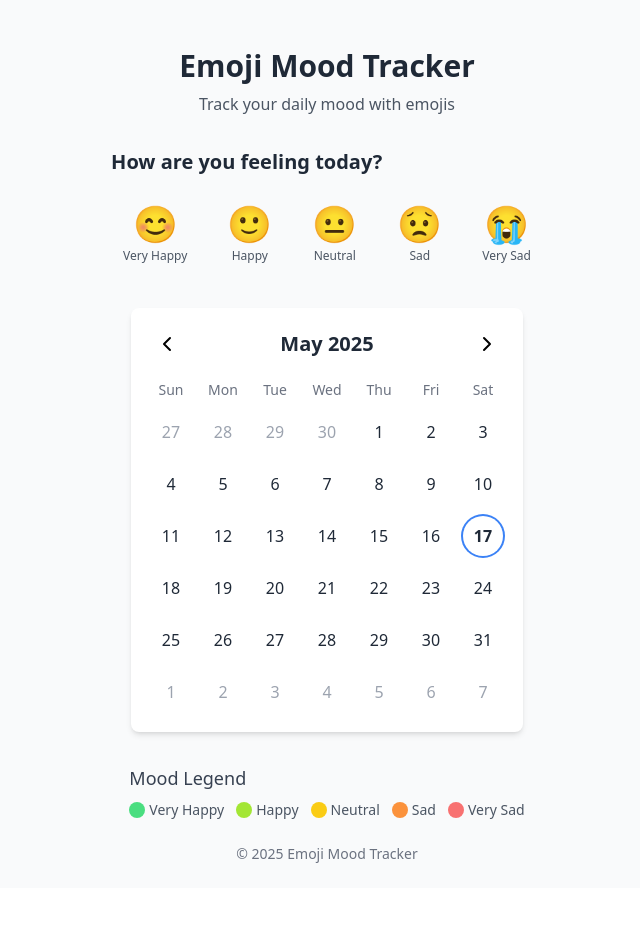
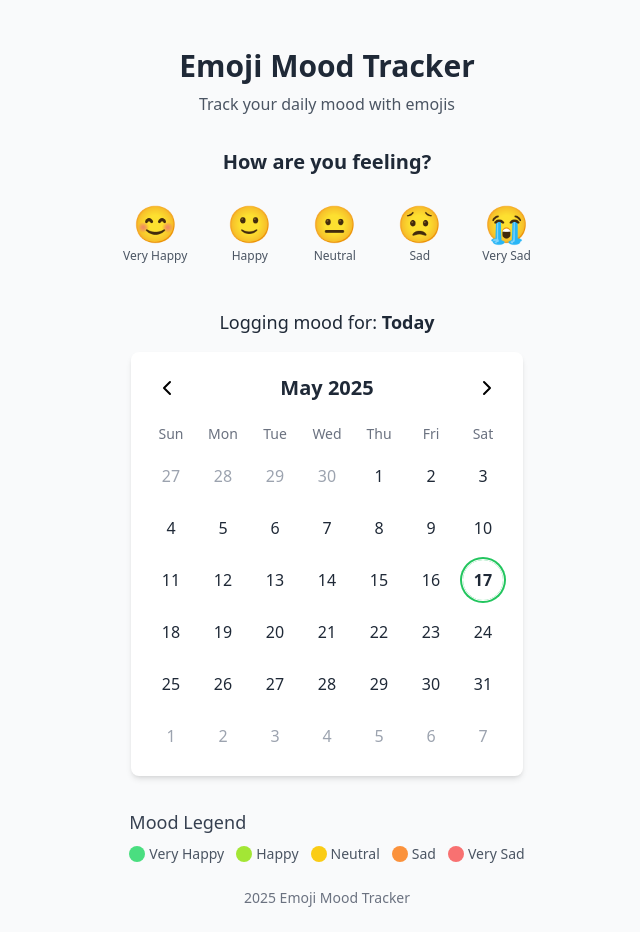
Before and after one commit to sonisumit7904/Emoji_Mood_Tracker, a React (Vite) app: page / in a window 1280 px wide. Shown: the whole page, without its empty margins (313-953 px from the left). Before the commit the page ends 888 px from the top, so only its background shows below. Built offline with nearby package versions, Linux system fonts and the light colour scheme.

Commit message:
fix: Text centering

```diff
--- a/src/App.tsx
+++ b/src/App.tsx
@@ -1,11 +1,11 @@
-import React, { useState, useEffect } from 'react';
-import Calendar from './components/Calendar';
-import EmojiSelector from './components/EmojiSelector';
-import MoodLegend from './components/MoodLegend';
-import Notification from './components/Notification';
-import { MoodEntries, MoodType } from './types/types';
-import { getTodayString } from './utils/dateUtils';
-import { getMoodEntries, saveMoodEntry } from './utils/localStorage';
+import React, { useState, useEffect } from "react";
+import Calendar from "./components/Calendar";
+import EmojiSelector from "./components/EmojiSelector";
+import MoodLegend from "./components/MoodLegend";
+import Notification from "./components/Notification";
+import { MoodEntries, MoodType } from "./types/types";
+import { getTodayString } from "./utils/dateUtils";
+import { getMoodEntries, saveMoodEntry } from "./utils/localStorage";
 
 function App() {
   // State for the current date
@@ -16,8 +16,9 @@ function App() {
   // State for mood entries
   const [moodEntries, setMoodEntries] = useState<MoodEntries>({});
 
-  // State for today's mood
+  // State for selected date for mood logging
   const todayString = getTodayString();
+  const [selectedDate, setSelectedDate] = useState<string>(todayString);
   const [selectedMood, setSelectedMood] = useState<MoodType | null>(null);
 
   // Notification state
@@ -27,40 +28,52 @@ function App() {
   useEffect(() => {
     const entries = getMoodEntries();
     setMoodEntries(entries);
-    setSelectedMood(entries[todayString] || null);
-  }, [todayString]);
+  }, []);
+
+  // Update selected mood when selected date changes
+  useEffect(() => {
+    const entries = getMoodEntries();
+    setSelectedMood(entries[selectedDate] || null);
+  }, [selectedDate]);
 
   // Handle mood selection
   const handleSelectMood = (mood: MoodType) => {
     // Save the mood entry
-    saveMoodEntry(todayString, mood);
+    saveMoodEntry(selectedDate, mood);
 
     // Update state
     setSelectedMood(mood);
-    setMoodEntries(prev => ({
+    setMoodEntries((prev) => ({
       ...prev,
-      [todayString]: mood
+      [selectedDate]: mood,
     }));
 
     // Show notification
-    setNotification('Mood saved for today!');
+    setNotification(
+      `Mood saved for ${selectedDate === todayString ? "today" : selectedDate}!`
+    );
+  };
+
+  // Handle date selection
+  const handleDateSelect = (dateString: string) => {
+    setSelectedDate(dateString);
   };
 
   // Handle month change
-  const handleChangeMonth = (direction: 'prev' | 'next') => {
-    if (direction === 'prev') {
+  const handleChangeMonth = (direction: "prev" | "next") => {
+    if (direction === "prev") {
       if (currentMonth === 0) {
         setCurrentMonth(11);
-        setCurrentYear(prev => prev - 1);
+        setCurrentYear((prev) => prev - 1);
       } else {
-        setCurrentMonth(prev => prev - 1);
+        setCurrentMonth((prev) => prev - 1);
       }
     } else {
       if (currentMonth === 11) {
         setCurrentMonth(0);
-        setCurrentYear(prev => prev + 1);
+        setCurrentYear((prev) => prev + 1);
       } else {
-        setCurrentMonth(prev => prev + 1);
+        setCurrentMonth((prev) => prev + 1);
       }
     }
   };
@@ -68,7 +81,9 @@ function App() {
   return (
     <div className="min-h-screen bg-gray-50 flex flex-col items-center justify-start pt-12 px-4">
       <header className="mb-8 text-center">
-        <h1 className="text-3xl font-bold text-gray-800 mb-2">Emoji Mood Tracker</h1>
+        <h1 className="text-3xl font-bold text-gray-800 mb-2">
+          Emoji Mood Tracker
+        </h1>
         <p className="text-gray-600">Track your daily mood with emojis</p>
       </header>
 
@@ -78,18 +93,29 @@ function App() {
           onSelectMood={handleSelectMood}
         />
 
+        <div className="mb-4 text-center">
+          <h3 className="text-lg font-medium text-gray-800">
+            Logging mood for:{" "}
+            <span className="font-bold">
+              {selectedDate === todayString ? "Today" : selectedDate}
+            </span>
+          </h3>
+        </div>
+
         <Calendar
           moodEntries={moodEntries}
           currentMonth={currentMonth}
           currentYear={currentYear}
           onChangeMonth={handleChangeMonth}
+          onDateSelect={handleDateSelect}
+          selectedDate={selectedDate}
         />
 
         <MoodLegend />
       </main>
 
       <footer className="mt-auto py-6 text-center text-gray-500 text-sm">
-        &copy; {new Date().getFullYear()} Emoji Mood Tracker
+        {new Date().getFullYear()} Emoji Mood Tracker
       </footer>
 
       <Notification message={notification} />
--- a/src/components/Calendar.tsx
+++ b/src/components/Calendar.tsx
@@ -15,13 +15,17 @@ interface CalendarProps {
   currentMonth: number;
   currentYear: number;
   onChangeMonth: (direction: 'prev' | 'next') => void;
+  onDateSelect: (dateString: string) => void;
+  selectedDate: string;
 }
 
 const Calendar: React.FC<CalendarProps> = ({
   moodEntries,
   currentMonth,
   currentYear,
-  onChangeMonth
+  onChangeMonth,
+  onDateSelect,
+  selectedDate
 }) => {
   const monthName = getMonthNames()[currentMonth];
   const dayNames = getDayNames();
@@ -125,17 +129,26 @@ const Calendar: React.FC<CalendarProps> = ({
       </div>
 
       <div className="grid grid-cols-7 gap-1">
-        {calendarDays.map((day, index) => (
+        {calendarDays.map((day, index) => {
+          const dateObj = new Date(day.year, day.month, day.day);
+          const dateString = formatDateToString(dateObj);
+          const isSelected = dateString === selectedDate;
+
+          return (
             <CalendarDay
               key={index}
               day={day.day}
               month={day.month}
               year={day.year}
+              dateString={dateString}
               mood={day.mood}
               isCurrentMonth={day.isCurrentMonth}
               isToday={day.isToday}
+              isSelected={isSelected}
+              onSelect={onDateSelect}
             />
-        ))}
+          );
+        })}
       </div>
     </div>
   );
--- a/src/components/CalendarDay.tsx
+++ b/src/components/CalendarDay.tsx
@@ -6,18 +6,24 @@ interface CalendarDayProps {
   day: number;
   month: number;
   year: number;
+  dateString: string;
   mood: MoodType | null;
   isCurrentMonth: boolean;
   isToday: boolean;
+  isSelected: boolean;
+  onSelect: (dateString: string) => void;
 }
 
 const CalendarDay: React.FC<CalendarDayProps> = ({
   day,
-  month,
-  year,
+  month, // Used in props but not directly in component
+  year, // Used in props but not directly in component
+  dateString,
   mood,
   isCurrentMonth,
-  isToday
+  isToday,
+  isSelected,
+  onSelect
 }) => {
   // Get the style based on the mood
   const getMoodStyle = () => {
@@ -37,14 +43,24 @@ const CalendarDay: React.FC<CalendarDayProps> = ({
     transition-all duration-300
     ${isCurrentMonth ? 'text-gray-800' : 'text-gray-400'}
     ${isToday ? 'ring-2 ring-blue-500 font-bold' : ''}
+    ${isSelected ? 'ring-2 ring-green-500 ring-offset-1' : ''}
     ${mood && isCurrentMonth ? 'font-medium' : ''}
+    ${isCurrentMonth ? 'cursor-pointer hover:bg-gray-100' : ''}
   `;
+
+  const handleClick = () => {
+    if (isCurrentMonth) {
+      onSelect(dateString);
+    }
+  };
 
   return (
     <div className="flex items-center justify-center p-1">
       <div
         className={dayClasses}
         style={getMoodStyle()}
+        onClick={handleClick}
+        title={isSelected ? `Selected: ${dateString}` : dateString}
       >
         {day}
       </div>
--- a/src/components/EmojiSelector.tsx
+++ b/src/components/EmojiSelector.tsx
@@ -9,8 +9,8 @@ interface EmojiSelectorProps {
 
 const EmojiSelector: React.FC<EmojiSelectorProps> = ({ selectedMood, onSelectMood }) => {
   return (
-    <div className="mb-8">
-      <h2 className="text-xl font-semibold mb-4 text-gray-800">How are you feeling today?</h2>
+    <div className="mb-8 w-full">
+      <h2 className="text-xl font-semibold mb-4 text-gray-800 text-center">How are you feeling?</h2>
       <div className="flex flex-wrap justify-center gap-4">
         {MOODS.map((mood) => (
           <button
```
Lines whose indentation alone changed are shown as unchanged.
